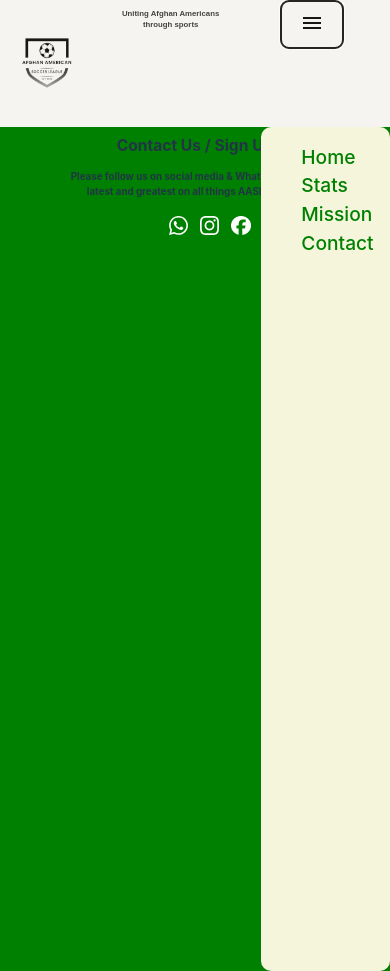
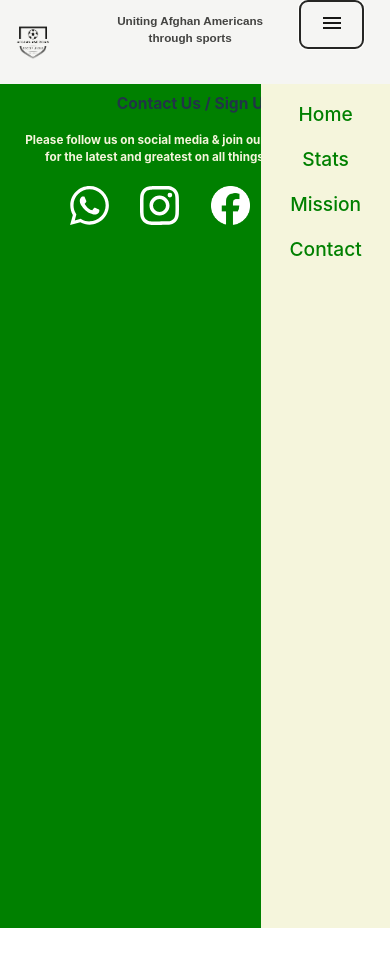
Before and after one commit to MNazamy/aasl-web-app, a React (Vite) app: page /contact in a window 390 px wide. Both pictures are taken after a click on the button 312 px from the left and 24 px from the top of the page. After the commit the page ends 928 px from the top, so only its background shows below. Built offline with nearby package versions, Linux system fonts and the light colour scheme.

Commit message:
more refactoring and responsiveness

```diff
--- a/src/App.css
+++ b/src/App.css
@@ -39,7 +39,7 @@ body {
   margin-left: 1vw;
   color: black;
   position:relative;
-  font-size: min(2vw,20px);
+  font-size: min(3vw,20px);
   font-family: Arial, Helvetica, sans-serif;
   opacity: 80%;
 }
@@ -60,99 +60,30 @@ body {
   font-size: 3vh;
 }
 
-@media (max-width: 767px){
-  .hamburger-icon-div {
-    display: inline;
-    float: right;
-    justify-self: center;
-    background: none;
-  }
-
-  .hamburger-icon-div button {
-    background: none;
-  }
-
-  .hamburger-menu {
-    position: relative;
-    float: right;
-    top: 15vh;
-    background-color: beige;
-    border-radius: 10px;
-    border-color: gray;
-    height: 100vh;
-    width:33vw;
-
-  }
-
-  .hamburger-menu-items{
-    display: grid;
-    grid-template-columns: 1vw;
-    height: auto;
-  }
-
-  .menu-item {
-    list-style-type: none;
-    float: left;
-  }
-
-  .menu-item a{
-    list-style-type: none;
-    color: green;
-    font-size: larger;
-  }
-}
-
-@media (min-width: 767px){
-  .header-nav-items{
-    display: grid;
-    grid-template-columns: 22% 22% 28% 28%;
-    margin-right: 4vw;
-    margin-top: 1vw;
-    float: right;
-    width: 30vw;
-  }
-
-  .nav-item{
-    list-style-type: none;
-    width: 100%;
-    font-size: min(2vw,30px);
-    float: right;
-  }
-
-  .nav-item a{
-    color: green;
-  }
-
-  .nav-item a:hover{
-    color:red;
-  }
-}
-
-
 /* Body STYLING */
 
 .content-box{
   background-color: green;
   position: absolute;
-  top: 15vh;
+  top: 15%;
   width: 100%;
   height: auto;
   display: grid;
   grid-template-columns: 90vw;
-  justify-items: center;
+  justify-content: center;
 }
 
 .page-title{
   font-size: min(4vw,35px)
 }
+
 /* Home Page */
 
 .home-page-container{
-  margin-left: 10vw;
   display: grid;
   height: auto;
   min-height: 100vh;
-  grid-template-columns: 25vw 70vw;
+  grid-template-columns: 35vw 55vw;
 }
 
 .home-page-flier-div{
@@ -164,14 +95,14 @@ body {
   float: right;
   opacity: 90%;
   height: 150vh;
-  max-width: 60vw;
+  max-width: 50vw;
 }
+
 
 /* Stats Page */
 
 .stats-page-container{
   justify-items: center;
-  margin-left: 10vw;
   display: grid;
   height: auto;
   min-height: 90vh;
@@ -205,7 +136,7 @@ body {
 }
 
 .p-dropdown-label{
-  font-size: min(5vh,20px);
+  font-size: min(5vh,15px);
   background-color: whitesmoke;
   opacity:100%;
 }
@@ -222,8 +153,7 @@ body {
 /* Mission Page */
 
 .mission-page-container{
-  justify-items: center;
-  margin-left: 10vw;
+  justify-content: center;
   display: grid;
   height: auto;
   grid-template-columns: 75vw;
@@ -241,22 +171,142 @@ body {
 
 /* Contact Page */
 
-.contact-info{
-  width: 70vw;
+.contact-page-container{
+  width: 90%;
   height: auto;
   min-height: 100vh;
-  margin-left: 10vw;
+  justify-self: center;
 }
 
 .contact-method-list{
   display: grid;
-  grid-template-columns: 8vw 8vw 8vw 8vw;
-  margin-left: 25%;
-  justify-self: center;
+  grid-template-columns: 18vw 18vw 18vw 18vw;
+  justify-content: center;
 }
 
 .contact-method img{
-  height: 5vw;
-  width: 5vw;
-  margin-right: 2vw;
+  height: 8vw;
+  width: 8vw;
+
 }
+
+
+/* Mobile View Only */
+@media (max-width: 767px){
+
+    /* HEADER STYLING */
+  .header {
+    height: 10vh;
+    grid-template-columns: 20vw 50vw 30vw;
+  }
+
+
+  .aasl-logo {
+    background-color: whitesmoke;
+    float: left;
+    height: 10vh;
+    width: 13vw;
+    margin-left: 2vw;
+  }
+
+  .content-box{
+    grid-template-columns: 100vw;
+    top: 10vh;
+  }
+
+  .hamburger-icon-div {
+    display: block;
+    background: none;
+  }
+
+  .hamburger-icon-div button {
+    background: none;
+  }
+
+  .hamburger-icon{
+    object-fit: cover;
+  }
+
+  .hamburger-menu {
+    position:fixed;
+    margin-left: 67vw;
+    top: 10vh;
+    background-color: beige;
+    border-bottom: 10px;
+    border-color: gray;
+    height: 100vh;
+    width:33vw;
+  }
+
+  .hamburger-menu-items{
+    height: auto;
+  }
+
+  .menu-item {
+    list-style-type: none;
+  }
+
+  .menu-item a{
+    color: green;
+    font-size: larger;
+  }
+
+  .menu-item a:hover{
+    color: red;
+  }
+
+  .home-page-container{
+    margin-left: 10vw;
+    height: auto;
+    min-height: 100vh;
+  }
+
+  .home-page-flier-div{
+    height: auto;
+    margin-left: 10vw
+  }
+
+  .home-page-text{
+    float: right;
+  }
+
+  .home-page-flier{
+    float: right;
+    opacity: 90%;
+    min-width: 100%;
+  }
+
+  .contact-method img{
+    height: 10vw;
+    width: 10vw;
+  }
+
+
+}
+
+/* Desktop View Only */
+@media (min-width: 767px){
+  .header-nav-items{
+    display: grid;
+    grid-template-columns: 22% 22% 28% 28%;
+    margin-right: 4vw;
+    margin-top: 1vw;
+    float: right;
+    width: 30vw;
+  }
+
+  .nav-item{
+    list-style-type: none;
+    width: 100%;
+    font-size: min(2vw,30px);
+    float: right;
+  }
+
+  .nav-item a{
+    color: green;
+  }
+
+  .nav-item a:hover{
+    color:red;
+  }
+}
--- a/src/App.jsx
+++ b/src/App.jsx
@@ -1,25 +1,25 @@
 import './App.css'
 import Header from './components/Header'
-import Home from './components/Home'
-import Mission from './components/Mission'
-import Stats from './components/Stats'
-import Contact from './components/Contact'
+import HamburgerMenu  from './components/HamburgerMenu'
+
+import Home from './components/pages/Home'
+import Mission from './components/pages/Mission'
+import Stats from './components/pages/Stats'
+import Contact from './components/pages/Contact'
 import { useState } from 'react'
 
 import {
-  BrowserRouter as Router,
   Routes,
   Route,
-  Link
 } from "react-router-dom";
 
 function App() {
   const [menuIsOpen,setMenuIsOpen] = useState(false)
-  const toggleMenu = () => {console.log("hi"); setMenuIsOpen(!menuIsOpen)}
+  const toggleMenu = () => setMenuIsOpen(!menuIsOpen)
 
   return (
     <>
-      <Header menuIsOpen={menuIsOpen} setMenuIsOpen={setMenuIsOpen} toggleMenu={toggleMenu} />
+      <Header toggleMenu={toggleMenu} />
       <div className="content-box">
         <Routes>
           <Route path = "/stats" element={<Stats/>} />
@@ -28,16 +28,7 @@ function App() {
           <Route path="/" element={<Home />} />
         </Routes>
       </div>
-      {menuIsOpen &&
-            <div className='hamburger-menu'>
-                <ul className='hamburger-menu-items'>
-                    <li className='menu-item'><Link to="/" onClick={toggleMenu}>Home</Link></li>
-                    <li className='menu-item'><Link to="/stats" onClick={toggleMenu}>Stats</Link></li>
-                    <li className='menu-item'><Link to="/mission" onClick={toggleMenu}>Mission</Link></li>
-                    <li className='menu-item'><Link to="/contact" onClick={toggleMenu}>Contact</Link></li>
-                </ul>
-            </div>
-        }
+      {menuIsOpen && <HamburgerMenu toggleMenu={toggleMenu}/>}
 
 
     </>
--- /dev/null
+++ b/src/components/HamburgerMenu.jsx
@@ -0,0 +1,15 @@
+import { Link } from "react-router-dom"
+ function HamburgerMenu(toggleMenu) {
+    return (
+        <div className='hamburger-menu'>
+            <div className='hamburger-menu-items'>
+                <p className='menu-item'><Link to="/" onClick={toggleMenu}>Home</Link></p>
+                <p className='menu-item'><Link to="/stats" onClick={toggleMenu}>Stats</Link></p>
+                <p className='menu-item'><Link to="/mission" onClick={toggleMenu}>Mission</Link></p>
+                <p className='menu-item'><Link to="/contact" onClick={toggleMenu}>Contact</Link></p>
+            </div>
+        </div>
+    )
+}
+
+export default HamburgerMenu
--- a/src/components/Header.jsx
+++ b/src/components/Header.jsx
@@ -3,8 +3,7 @@ import aaslLogo from '../assets/aasl-logo.png'
 import hamburger from '../assets/icons/hamburger.svg'
 import { Link } from "react-router-dom";
 
-
-function Header( {menuIsOpen, setMenuIsOpen, toggleMenu} ) {
+function Header( {toggleMenu} ) {
 
 
     return(
--- a/src/components/Contact.jsx
+++ b/src/components/pages/Contact.jsx
@@ -1,15 +1,15 @@
-import '../App.css'
-import emailIcon from '../assets/icons/email.svg'
-import instagramIcon from '../assets/icons/instagram.svg'
-import facebookIcon from '../assets/icons/facebook.png'
-import whatsappIcon from '../assets/icons/whatsapp.svg'
+import '../../App.css'
+import emailIcon from '../../assets/icons/email.svg'
+import instagramIcon from '../../assets/icons/instagram.svg'
+import facebookIcon from '../../assets/icons/facebook.png'
+import whatsappIcon from '../../assets/icons/whatsapp.svg'
 
 function Contact() {
 
   return (
-      <div className='contact-info'>
+      <div className='contact-page-container'>
         <h1 className='page-title'>Contact Us / Sign Up</h1>
-        <h5 style={{"font-size": "min(2.5vw,20px"}}>Please follow us on social media & WhatsApp for the latest and greatest on all things AASL related.</h5>
+        <h5 style={{"font-size": "min(3vw,20px", "color":"beige"}}>Please follow us on social media & join our WhatsApp group for the latest and greatest on all things AASL related.</h5>
 
         <div className='contact-method-list'>
           <a className="contact-method" style={{color:'darkblue'}} href="https://chat.whatsapp.com/EjR6zszj3osAsVmzqoLQJw"><img className='contact-icon' src={whatsappIcon}/></a>
--- a/src/components/Home.jsx
+++ b/src/components/pages/Home.jsx
@@ -1,11 +1,11 @@
-import '../App.css'
-import winterLeagueFlyer from '../assets/winter_league_flier.jpg'
+import '../../App.css'
+import winterLeagueFlyer from '../../assets/winter_league_flier.jpg'
 
 function Home() {
 
   return (
     <div className='home-page-container'>
-      <div className="something">
+      <div className="home-page-text">
         <h3>Welcome to the Afghan American Sports League (AASL) Website!</h3>
         <p>Use this website for information on league statuses, and contact information!</p>
         <p>League standings and schedules can be found in the 'Stats' section in the navigation</p>
--- a/src/components/Mission.jsx
+++ b/src/components/pages/Mission.jsx
@@ -1,6 +1,5 @@
-import youthPhoto from '../assets/youth_adults.svg'
-
-import '../App.css'
+import '../../App.css'
+import youthPhoto from '../../assets/youth_adults.svg'
 
 function Mission() {
 
--- a/src/components/Stats.jsx
+++ b/src/components/pages/Stats.jsx
@@ -1,7 +1,7 @@
+import '../../App.css'
 import {useState, useEffect} from 'react'
 import { Dropdown } from 'primereact/dropdown';
-import leagueOptions from '../data/leagueOptions';
-import '../App.css'
+import leagueOptions from '../../data/leagueOptions';
 
 function Stats() {
 
```
